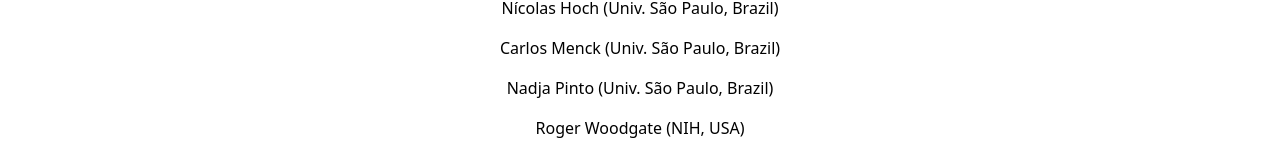
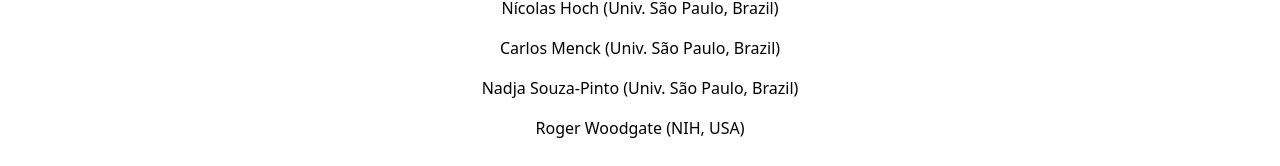
Before and after one commit to Yanomafpk/congresso-icb, a React (Create React App) app in the folder congresso-icb/: page / in a window 1280 px wide. Shown: the part 1563-1729 px from the top of the page. Built offline with nearby package versions, Linux system fonts and the light colour scheme.

Commit message:
feat: alterar nome código

```diff
--- a/congresso-icb/src/App.js
+++ b/congresso-icb/src/App.js
@@ -150,7 +150,7 @@
           <h3>Rodrigo Galhardo (Univ. São Paulo, Brazil)</h3>
           <h3>Nícolas Hoch (Univ. São Paulo, Brazil)</h3>
           <h3>Carlos Menck (Univ. São Paulo, Brazil)</h3>
-          <h3>Nadja Pinto (Univ. São Paulo, Brazil)</h3>
+          <h3>Nadja Souza-Pinto (Univ. São Paulo, Brazil)</h3>
           <h3>Roger Woodgate (NIH, USA)</h3>
         </div>
         <div className="mt-8 text-center w-full md:w-[56%] mx-auto">
```
